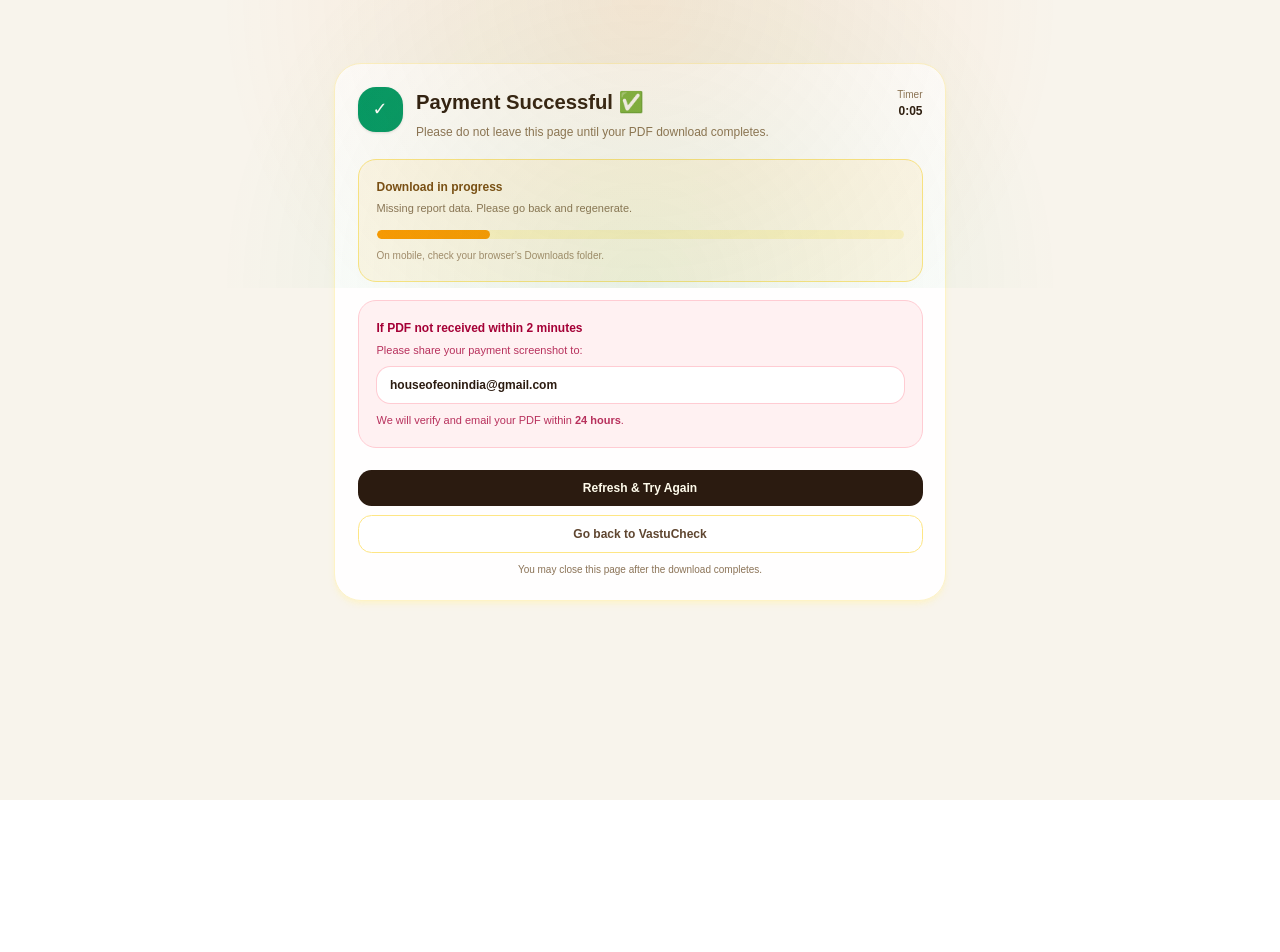
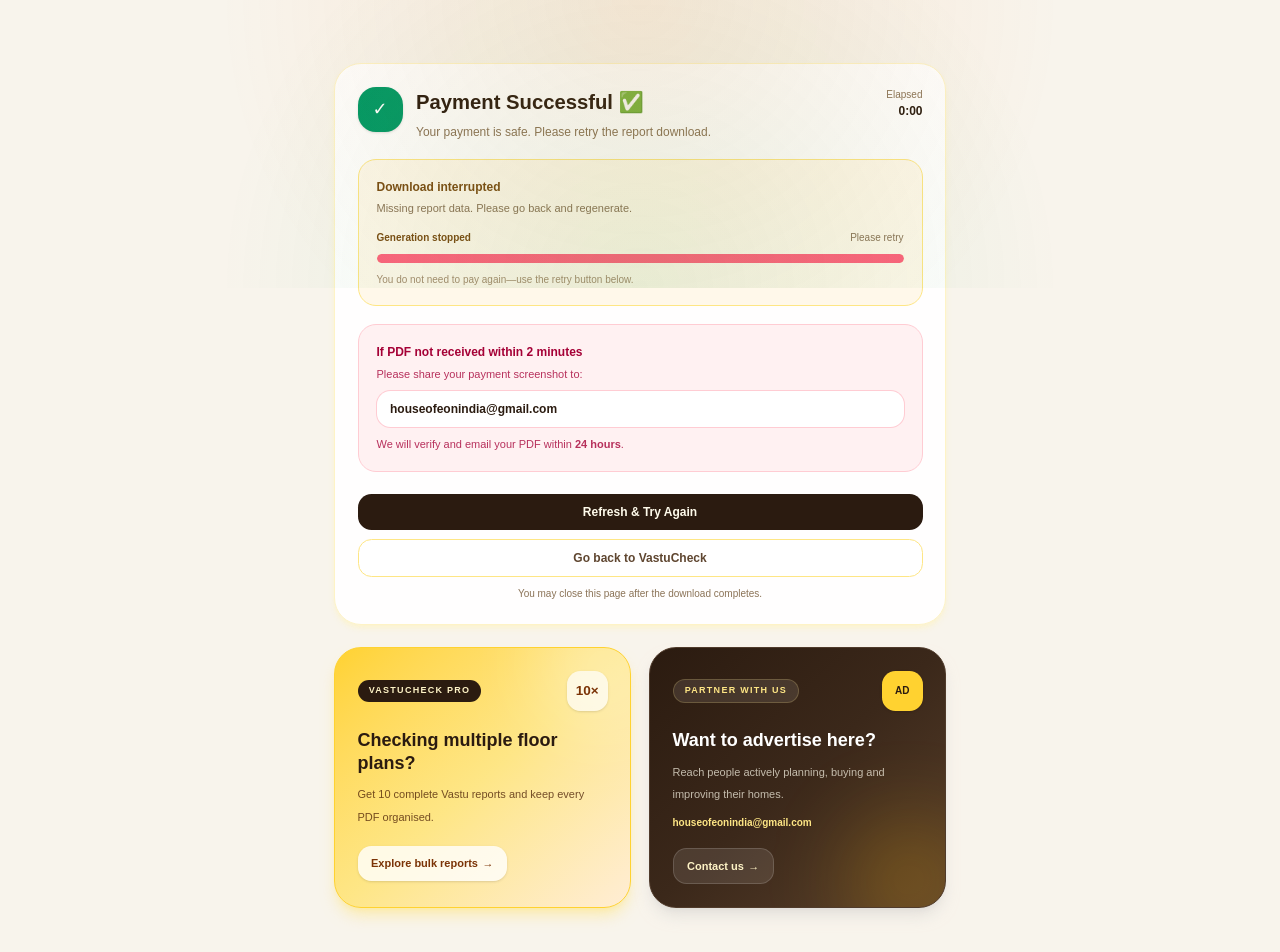
Before and after one commit to manojkumar3692/vastuAI, a Next.js app: page /payment-success in a window 1280 px wide. Shown: the top 952 px of the page. Before the commit the page ends 800 px from the top, so only its background shows below. Built offline with nearby package versions, Linux system fonts and the light colour scheme; a web font is replaced by a local one.

Commit message:
payment fix

```diff
--- a/src/app/payment-success/page.tsx
+++ b/src/app/payment-success/page.tsx
@@ -1,20 +1,37 @@
 "use client";
 
 import { useEffect, useMemo, useRef, useState } from "react";
+
+type RequestStatus = "idle" | "pending" | "success" | "error";
 
 export default function PaymentSuccessPage() {
   const [msg, setMsg] = useState("Your Vastu report is downloading…");
   const [seconds, setSeconds] = useState(0);
   const [isRetrying, setIsRetrying] = useState(false);
+  const [requestStatus, setRequestStatus] = useState<RequestStatus>("idle");
 
   const startedRef = useRef(false);
   const abortRef = useRef<AbortController | null>(null);
 
-  /* ---------------- Timer (UI only) ---------------- */
+  /* ---------------- Live wait-time estimate ---------------- */
   useEffect(() => {
+    if (requestStatus !== "pending") return;
     const t = setInterval(() => setSeconds((s) => s + 1), 1000);
     return () => clearInterval(t);
-  }, []);
+  }, [requestStatus]);
+
+  /* Warn only while the report API request is still running. */
+  useEffect(() => {
+    if (requestStatus !== "pending") return;
+
+    const warnBeforeLeaving = (event: BeforeUnloadEvent) => {
+      event.preventDefault();
+      event.returnValue = "";
+    };
+
+    window.addEventListener("beforeunload", warnBeforeLeaving);
+    return () => window.removeEventListener("beforeunload", warnBeforeLeaving);
+  }, [requestStatus]);
 
   const timeLabel = useMemo(() => {
     const m = Math.floor(seconds / 60);
@@ -27,6 +44,7 @@
     const raw = sessionStorage.getItem("vastu_report_payload");
     if (!raw) {
       setMsg("Missing report data. Please go back and regenerate.");
+      setRequestStatus("error");
       return;
     }
 
@@ -35,10 +53,13 @@
       payload = JSON.parse(raw);
     } catch {
       setMsg("Invalid report data. Please go back and regenerate.");
+      setRequestStatus("error");
       return;
     }
 
     abortRef.current = new AbortController();
+    setSeconds(0);
+    setRequestStatus("pending");
 
     try {
       setMsg("Preparing your PDF report… please stay on this page.");
@@ -70,6 +91,7 @@
       setTimeout(() => URL.revokeObjectURL(url), 2000);
 
       setMsg("Download started. You may safely close this page after completion.");
+      setRequestStatus("success");
     } catch (e: any) {
       if (e?.name === "AbortError") return;
 
@@ -77,6 +99,7 @@
       setMsg(
         "Could not generate the PDF. Please click ‘Refresh & Try Again’."
       );
+      setRequestStatus("error");
     } finally {
       setIsRetrying(false);
     }
@@ -100,7 +123,31 @@
     return () => abortRef.current?.abort();
   }, []);
 
-  const progressWidth = Math.min(95, 18 + seconds * 0.7); // visual only
+  const estimatedTotalSeconds = 60;
+  const estimatedRemaining = Math.max(0, estimatedTotalSeconds - seconds);
+  const progressWidth = requestStatus === "success"
+    ? 100
+    : requestStatus === "error"
+      ? 100
+      : Math.min(94, 14 + seconds * 1.3);
+
+  const stageLabel = requestStatus === "success"
+    ? "Report ready"
+    : requestStatus === "error"
+      ? "Generation stopped"
+      : seconds < 8
+        ? "Sending your floor plan securely"
+        : seconds < 30
+          ? "Building your detailed report"
+          : "Finalising your PDF";
+
+  const estimateLabel = requestStatus === "success"
+    ? `Completed in ${timeLabel}`
+    : requestStatus === "error"
+      ? "Please retry"
+      : estimatedRemaining > 0
+        ? `About ${estimatedRemaining}s remaining`
+        : "Almost ready — please keep this page open";
 
   return (
     <main className="min-h-screen bg-[#f8f4ec] text-[#2b1b10]">
@@ -120,12 +167,16 @@
                 Payment Successful ✅
               </h1>
               <p className="mt-1 text-[12px] text-[#8b7357]">
-                Please do not leave this page until your PDF download completes.
+                {requestStatus === "success"
+                  ? "Your report download has started successfully."
+                  : requestStatus === "error"
+                    ? "Your payment is safe. Please retry the report download."
+                    : "Please keep this page open while we prepare your PDF."}
               </p>
             </div>
 
             <div className="text-right">
-              <div className="text-[10px] text-[#8b7357]">Timer</div>
+              <div className="text-[10px] text-[#8b7357]">Elapsed</div>
               <div className="text-[12px] font-semibold">{timeLabel}</div>
             </div>
           </div>
@@ -133,19 +184,45 @@
           {/* Status */}
           <div className="mt-4 rounded-2xl border border-amber-200 bg-[#fff8ea] p-4">
             <p className="text-[12px] font-semibold text-[#7a4b12]">
-              Download in progress
+              {requestStatus === "success"
+                ? "Download ready"
+                : requestStatus === "error"
+                  ? "Download interrupted"
+                  : "Report generation in progress"}
             </p>
             <p className="mt-1 text-[11px] text-[#8b7357]">{msg}</p>
 
-            <div className="mt-3 h-2 rounded-full bg-amber-100 overflow-hidden">
+            <div className="mt-3 flex items-start justify-between gap-3 text-[10px]">
+              <span className="font-semibold text-[#7a4b12]">{stageLabel}</span>
+              <span className="shrink-0 text-right text-[#8b7357]">{estimateLabel}</span>
+            </div>
+
+            <div
+              className="mt-2 h-2 overflow-hidden rounded-full bg-amber-100"
+              role="progressbar"
+              aria-label="Vastu report generation progress"
+              aria-valuemin={0}
+              aria-valuemax={100}
+              aria-valuenow={Math.round(progressWidth)}
+            >
               <div
-                className="h-full bg-amber-500 rounded-full"
+                className={`h-full rounded-full transition-[width] duration-700 ${
+                  requestStatus === "success"
+                    ? "bg-emerald-500"
+                    : requestStatus === "error"
+                      ? "bg-rose-400"
+                      : "bg-amber-500"
+                }`}
                 style={{ width: `${progressWidth}%` }}
               />
             </div>
 
             <p className="mt-2 text-[10px] text-[#a58b6e]">
-              On mobile, check your browser’s Downloads folder.
+              {requestStatus === "pending"
+                ? "If you try to close or reload now, your browser will ask you to wait."
+                : requestStatus === "success"
+                  ? "On mobile, check your browser’s Downloads folder."
+                  : "You do not need to pay again—use the retry button below."}
             </p>
           </div>
 
@@ -176,10 +253,16 @@
                 setIsRetrying(true);
                 downloadPdf();
               }}
-              disabled={isRetrying}
+              disabled={isRetrying || requestStatus === "pending"}
               className="w-full rounded-xl bg-[#2b1b10] px-4 py-2 text-[12px] font-semibold text-amber-50 hover:bg-black disabled:opacity-50"
             >
-              {isRetrying ? "Retrying…" : "Refresh & Try Again"}
+              {requestStatus === "pending"
+                ? "Preparing Your Report…"
+                : isRetrying
+                  ? "Retrying…"
+                  : requestStatus === "success"
+                    ? "Download Again"
+                    : "Refresh & Try Again"}
             </button>
 
             <button
@@ -195,6 +278,63 @@
             </p>
           </div>
         </div>
+
+        <div className="mt-5 grid gap-4 sm:grid-cols-2">
+          <a
+            href="/vastu-pro"
+            className="group relative overflow-hidden rounded-3xl border border-amber-300 bg-gradient-to-br from-amber-300 via-amber-200 to-orange-100 p-5 shadow-lg shadow-amber-200/60 transition duration-200 hover:-translate-y-0.5 hover:shadow-xl hover:shadow-amber-200/70 focus-visible:outline-none focus-visible:ring-2 focus-visible:ring-amber-600 focus-visible:ring-offset-2"
+          >
+            <span className="pointer-events-none absolute -right-8 -top-10 h-28 w-28 rounded-full bg-white/35 blur-2xl" />
+            <div className="relative flex h-full flex-col">
+              <div className="flex items-center justify-between gap-3">
+                <span className="rounded-full bg-[#2b1b10] px-2.5 py-1 text-[9px] font-bold uppercase tracking-[0.14em] text-amber-100">
+                  VastuCheck Pro
+                </span>
+                <span className="flex h-9 w-9 items-center justify-center rounded-xl bg-white/70 text-xs font-extrabold text-amber-900 shadow-sm">
+                  10×
+                </span>
+              </div>
+              <p className="mt-4 text-base font-bold leading-5 text-[#2b1b10]">
+                Checking multiple floor plans?
+              </p>
+              <p className="mt-2 text-[11px] leading-5 text-amber-950/75">
+                Get 10 complete Vastu reports and keep every PDF organised.
+              </p>
+              <span className="mt-4 inline-flex w-fit items-center rounded-xl bg-white/80 px-3 py-2 text-[11px] font-bold text-amber-900 shadow-sm transition group-hover:bg-white">
+                Explore bulk reports <span className="ml-1 transition group-hover:translate-x-0.5" aria-hidden="true">→</span>
+              </span>
+            </div>
+          </a>
+
+          <a
+            href="mailto:houseofeonindia@gmail.com?subject=Advertising%20on%20VastuCheck.in"
+            className="group relative overflow-hidden rounded-3xl border border-[#503b2b] bg-gradient-to-br from-[#2b1b10] via-[#3b281a] to-[#59402b] p-5 text-white shadow-lg shadow-stone-300/60 transition duration-200 hover:-translate-y-0.5 hover:shadow-xl hover:shadow-stone-300/70 focus-visible:outline-none focus-visible:ring-2 focus-visible:ring-amber-500 focus-visible:ring-offset-2"
+          >
+            <span className="pointer-events-none absolute -bottom-8 -right-6 h-28 w-28 rounded-full bg-amber-400/20 blur-2xl" />
+            <div className="relative flex h-full flex-col">
+              <div className="flex items-center justify-between gap-3">
+                <span className="rounded-full border border-amber-200/20 bg-white/10 px-2.5 py-1 text-[9px] font-bold uppercase tracking-[0.14em] text-amber-200">
+                  Partner with us
+                </span>
+                <span className="flex h-9 w-9 items-center justify-center rounded-xl bg-amber-300 text-[10px] font-extrabold text-[#2b1b10] shadow-sm">
+                  AD
+                </span>
+              </div>
+              <p className="mt-4 text-base font-bold leading-5">
+                Want to advertise here?
+              </p>
+              <p className="mt-2 text-[11px] leading-5 text-amber-50/70">
+                Reach people actively planning, buying and improving their homes.
+              </p>
+              <p className="mt-2 break-all text-[10px] font-semibold text-amber-200">
+                houseofeonindia@gmail.com
+              </p>
+              <span className="mt-4 inline-flex w-fit items-center rounded-xl border border-white/15 bg-white/10 px-3 py-2 text-[11px] font-bold text-amber-100 transition group-hover:bg-white/15">
+                Contact us <span className="ml-1 transition group-hover:translate-x-0.5" aria-hidden="true">→</span>
+              </span>
+            </div>
+          </a>
+        </div>
       </div>
     </main>
   );
```
